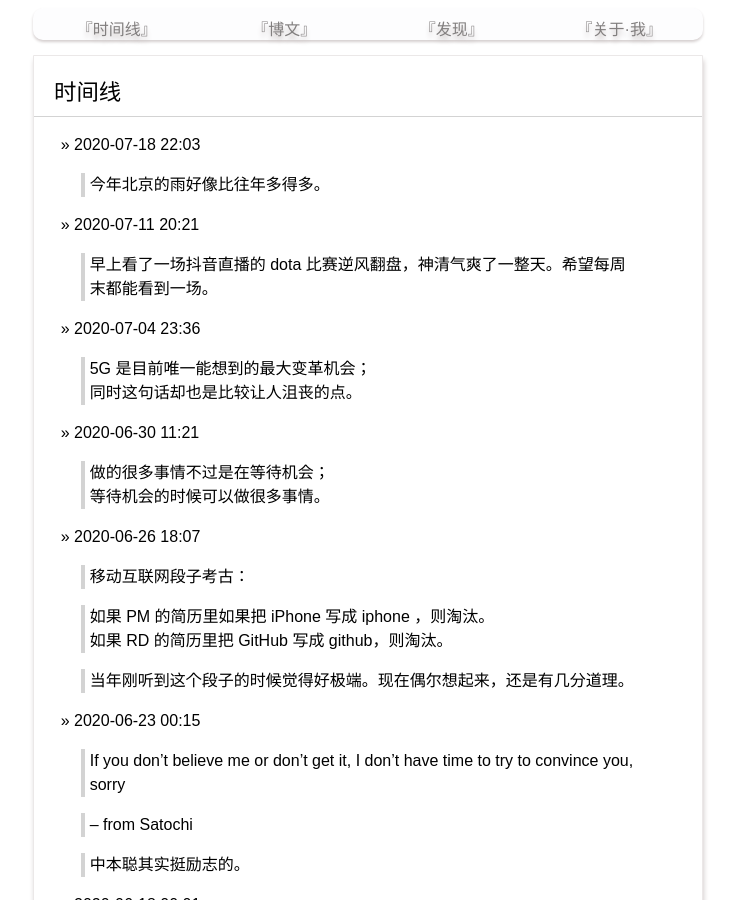
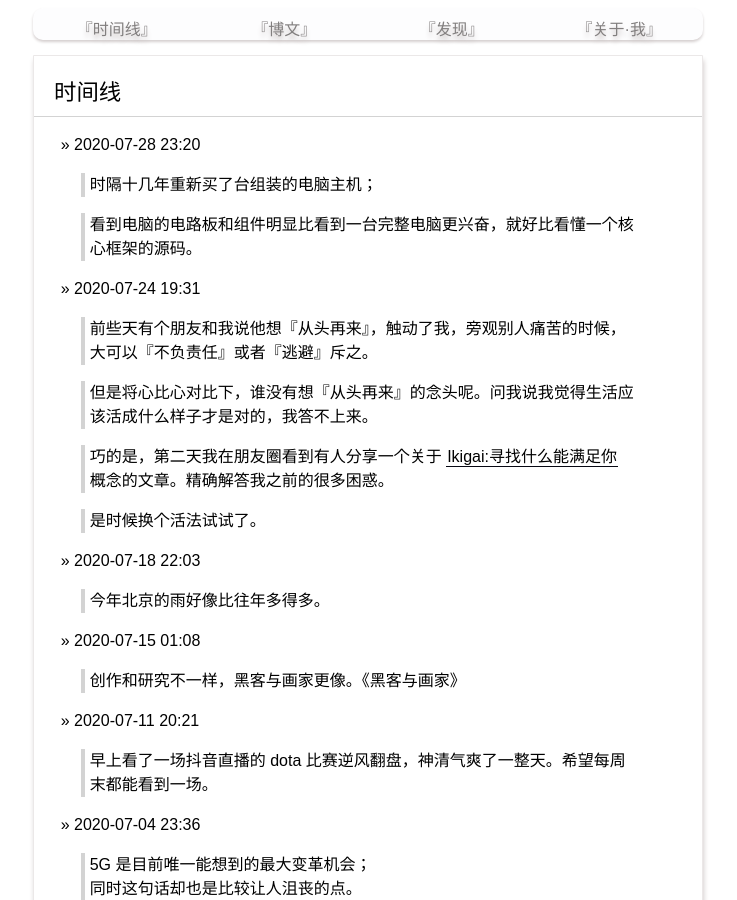
Before and after one commit to yanyiwu/blog, a Jekyll site: the page built from index.md, in a window 1280 px wide and 900 px high. Shown: the whole window, without its empty margins (272-1009 px from the left). Built offline with Jekyll 4.4.1, drawn with Linux system fonts in a browser that asks for light colours; Markdown is read by kramdown in place of the engine named in the settings; comment, search, counter and statistics services are not loaded.

Commit message:
[moment] ikigai

```diff
--- a/index.md
+++ b/index.md
@@ -3,9 +3,29 @@ layout: posting
 title: 时间线
 ---
 
+&raquo; 2020-07-28 23:20
+
+> 时隔十几年重新买了台组装的电脑主机；
+
+> 看到电脑的电路板和组件明显比看到一台完整电脑更兴奋，就好比看懂一个核心框架的源码。
+
+&raquo; 2020-07-24 19:31
+
+> 前些天有个朋友和我说他想『从头再来』，触动了我，旁观别人痛苦的时候，大可以『不负责任』或者『逃避』斥之。
+
+> 但是将心比心对比下，谁没有想『从头再来』的念头呢。问我说我觉得生活应该活成什么样子才是对的，我答不上来。
+
+> 巧的是，第二天我在朋友圈看到有人分享一个关于 [Ikigai:寻找什么能满足你](https://www.jianshu.com/p/071577d824d5) 概念的文章。精确解答我之前的很多困惑。
+
+> 是时候换个活法试试了。
+
 &raquo; 2020-07-18 22:03
 
 > 今年北京的雨好像比往年多得多。
+
+&raquo; 2020-07-15 01:08
+
+> 创作和研究不一样，黑客与画家更像。《黑客与画家》
 
 &raquo; 2020-07-11 20:21
 
```
